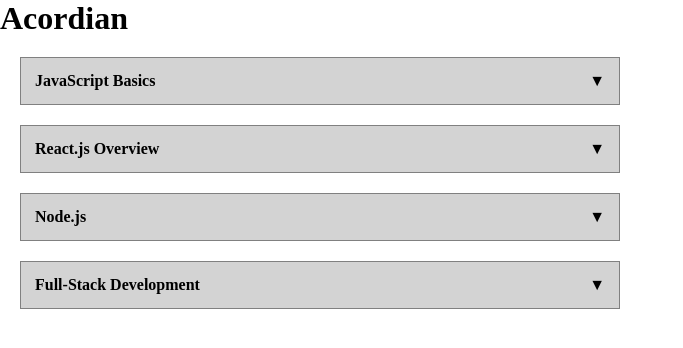
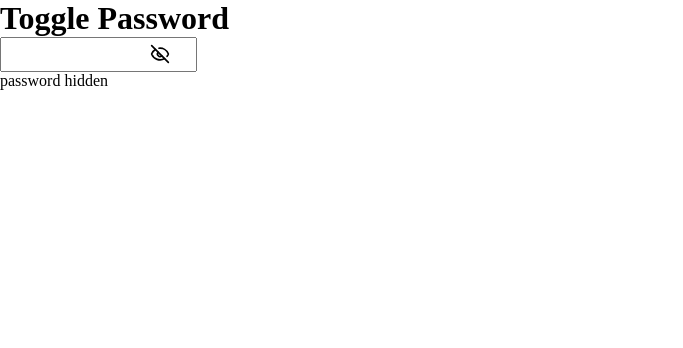
Before and after one commit to upasani/React-Practice, a React (Vite) app: page / in a window 1280 px wide. Shown: the top 348 px of the page, without its empty margins (0-683 px from the left). Built offline with nearby package versions, Linux system fonts and the light colour scheme.

Commit message:
completed the password toggle

```diff
--- a/package.json
+++ b/package.json
@@ -10,6 +10,7 @@
     "preview": "vite preview"
   },
   "dependencies": {
+    "lucide-react": "^0.562.0",
     "react": "^19.1.1",
     "react-dom": "^19.1.1"
   },
--- a/src/App.jsx
+++ b/src/App.jsx
@@ -7,6 +7,7 @@
 import ProgressBar from './Component/NamasteDev/Easy/ProgressBar/ProgressBar';
 import Zigzag from './Component/NamasteDev/Easy/Zigzag/Zigzag';
 import Acordian from './Component/NamasteDev/Easy/Acordian/Acordian';
+import PasswordToggle from './Component/NamasteDev/Easy/PasswordToggle/PasswordToggle';
 import './index.css'
 
 function App() {
@@ -36,7 +37,7 @@
       {/* <Todo/> */}
       {/* <FilterRecipe /> */}
       {/* <Zigzag/> */}
-      <Acordian />
+      <PasswordToggle />
     </>
   )
 }
--- /dev/null
+++ b/src/Component/NamasteDev/Easy/PasswordToggle/PasswordToggle.jsx
@@ -0,0 +1,29 @@
+import { useState } from 'react';
+import './passwordToggle.css';
+import { Eye, EyeOff } from 'lucide-react';
+
+function PasswordToggle() {
+    const [password, setPassword] = useState('');
+    const [state, setState] = useState('hidden')
+    return (
+        <>
+            <h1>Toggle Password</h1>
+            <input
+                className='input-toggle'
+                onChange={(e) => setPassword(e.target.value)}
+                value={password}
+                type={state === 'hidden' ? 'password' : 'text'} />
+            <div style={{ position: "absolute", left: "150px", top: "44px", cursor: "pointer" }} onClick={() => setState((prev) => prev === 'hidden' ? 'visible' : 'hidden')}>
+                {
+                    state === 'hidden' ?
+                        <EyeOff size={20} />
+                        : <Eye size={20} />
+                }
+
+            </div>
+            <div>password {state}</div>
+        </>
+    )
+}
+
+export default PasswordToggle;
--- /dev/null
+++ b/src/Component/NamasteDev/Easy/PasswordToggle/passwordToggle.css
@@ -0,0 +1,4 @@
+.input-toggle {
+    position: relative;
+    padding: 8px;
+}
```
Also changed, not shown: 1 other file (tests, documents, lock files or other folders).
